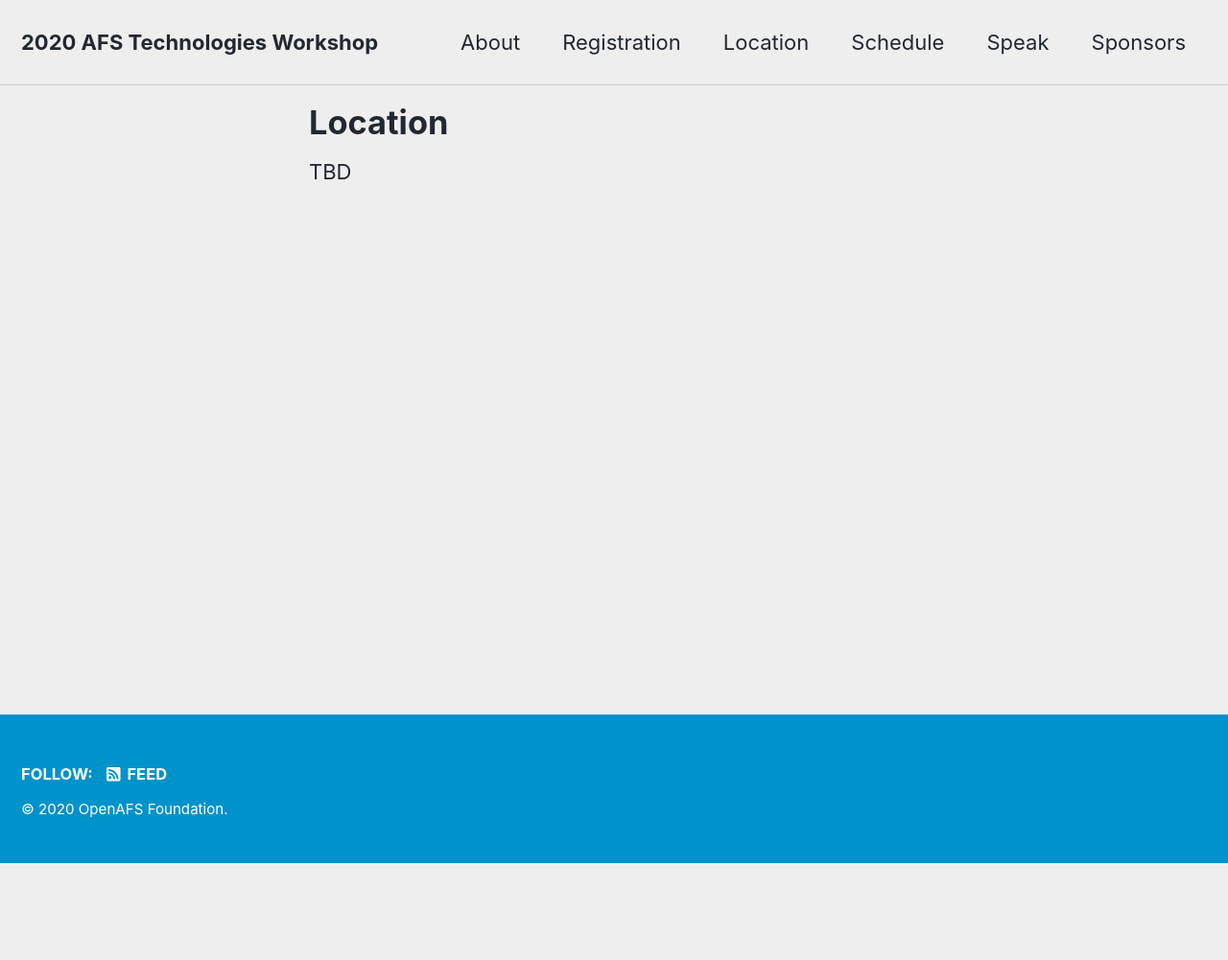
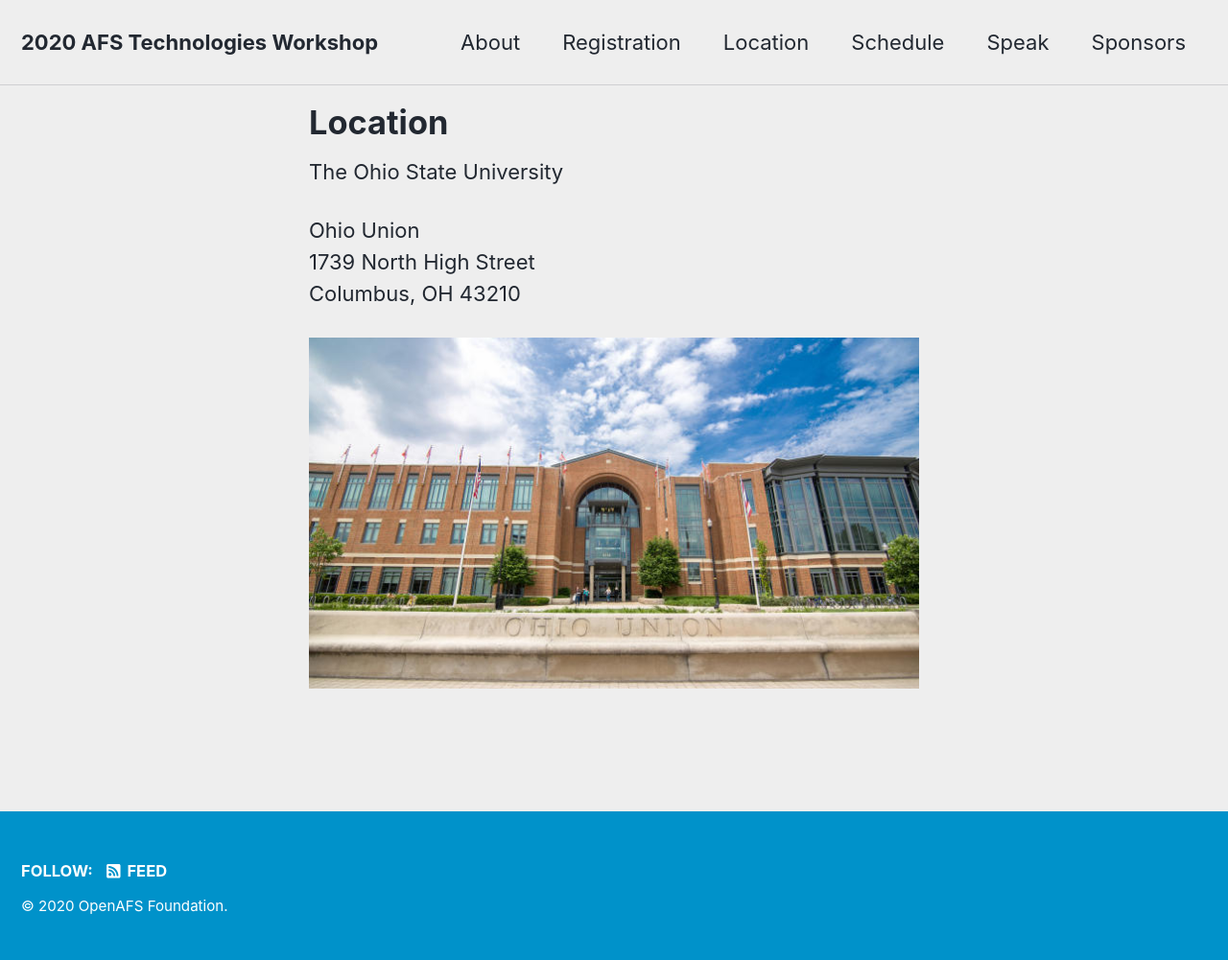
Before and after one commit to openafsfoundation/openafs-workshop.org, a Jekyll site: the page built from _pages/2020/location.md, in a window 1280 px wide. Shown: the whole page at 96% size. Built offline with Jekyll 4.4.1, drawn with Linux system fonts in a browser that asks for light colours; cached includes are drawn as plain includes; nearby versions of some CDN libraries; before the commit the page ends 900 px from its top, so only the background shows below that.

Commit message:
Add venue address and photo

```diff
--- a/_pages/2020/location.md
+++ b/_pages/2020/location.md
@@ -4,4 +4,10 @@
 title: "Location"
 ---
 
-TBD
+The Ohio State University
+
+Ohio Union<br/>
+1739 North High Street<br/>
+Columbus, OH 43210<br/>
+
+<img src="/assets/images/ohio-union-exterior-web-image-640x369.jpg" alt="Ohio Union"/>
```
Also changed, not shown: assets/images/ohio-union-exterior-web-image-640x369.jpg (added).
